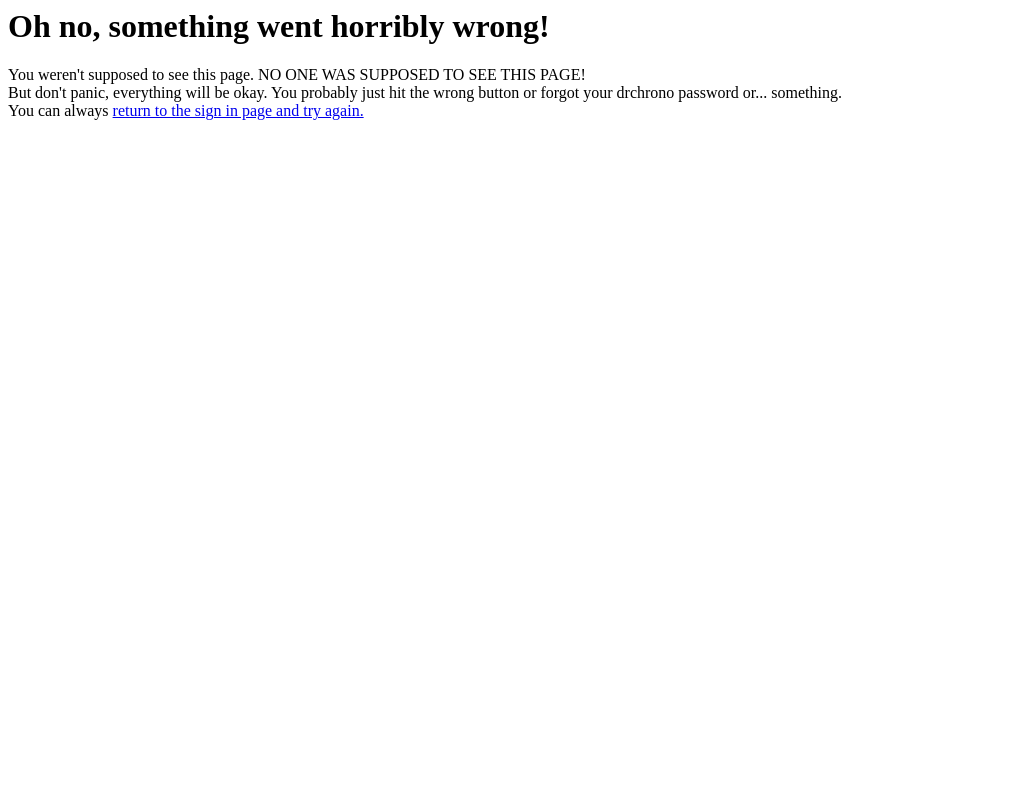
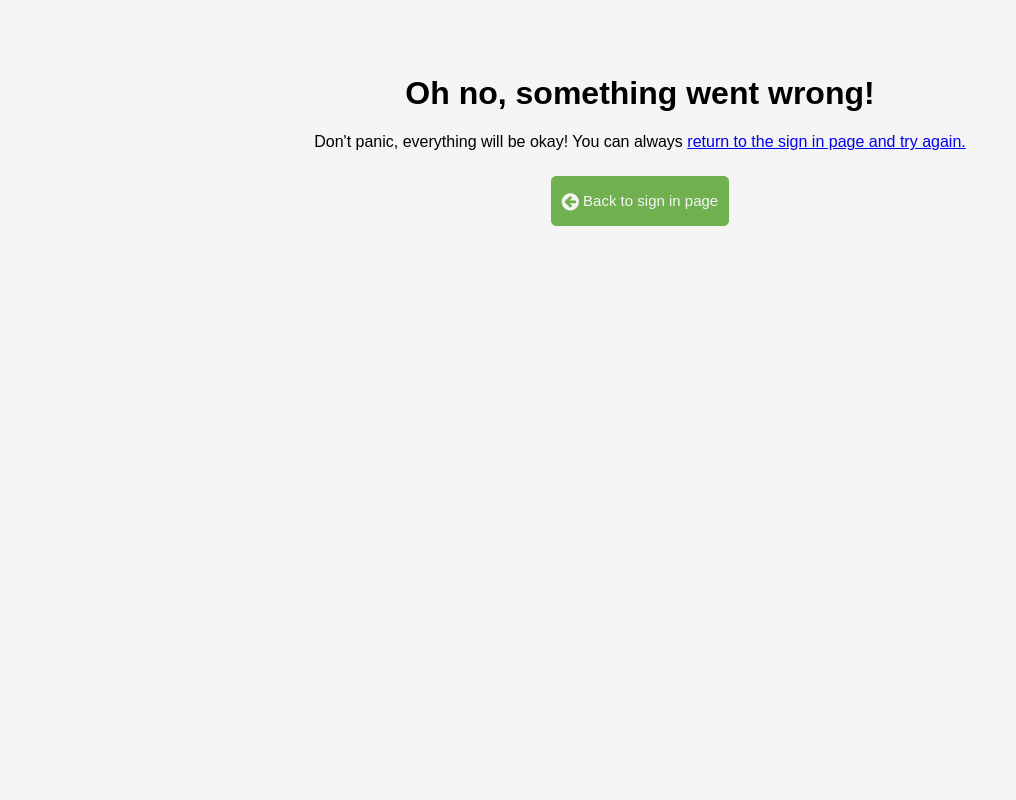
Before and after one commit to eashmore/drchrono-birthdays, a Django app: a page that uses birthday_reminder/templates/sessions/error.html in a window 1280 px wide. Shown: the whole page, without its empty margins (0-1016 px from the left). Run offline with Django 3.2, Linux system fonts and the light colour scheme; parts of the project's set-up code (start-up, migrations or seed data) failed here and were passed over; some libraries are stand-ins or nearby versions.

Commit message:
style(error_view): style login error page

```diff
--- a/birthday_reminder/static/style/birthday_reminder.css
+++ b/birthday_reminder/static/style/birthday_reminder.css
@@ -21,6 +21,10 @@ body {
 
 .display-none {
   display: none;
+}
+
+.center-text {
+  text-align: center;
 }
 
 button {
@@ -237,7 +241,12 @@ button:hover {
   background-color: #309549;
   color: #fff;
   padding: 20px 0px;
+  padding-right: 70px;
   border-radius: 5px;
+}
+
+.loading-screen-content {
+  display: inline-block;
 }
 
 #save-success {
--- a/birthday_reminder/templates/sessions/error.html
+++ b/birthday_reminder/templates/sessions/error.html
@@ -1,4 +1,22 @@
-<h1>Oh no, something went horribly wrong!</h1>
-You weren't supposed to see this page. NO ONE WAS SUPPOSED TO SEE THIS PAGE!<br>
-But don't panic, everything will be okay. You probably just hit the wrong button or forgot your drchrono password or... something.<br>
-You can always <a href="{% url 'birthday_reminder:login' %}">return to the sign in page and try again.</a>
+{% extends 'base.html' %}
+{% block content %}
+
+<div class="center-text">
+  <h1>Oh no, something went wrong!</h1>
+  <p>
+    Don't panic, everything will be okay! You can always
+    <a href="{% url 'birthday_reminder:login' %}">
+      return to the sign in page and try again.
+    </a>
+  </p>
+
+  <div id="login-button">
+    <a href="{% url 'birthday_reminder:login' %}">
+      <button type="button" name="button">
+        <i class="fa fa-arrow-circle-left fa-lg"></i> Back to sign in page
+      </button>
+    </a>
+  </div>
+</div>
+
+{% endblock %}
--- a/birthday_reminder/utils.py
+++ b/birthday_reminder/utils.py
@@ -18,7 +18,7 @@ def update_instance(model, request_body):
 
     model.save()
 
-# Access drchrono api
+# Access drchrono API
 def get_drchrono_user(request_params):
     """
     Get user data from drchrono api and update user and patients rows in db
```
Also changed, not shown: birthday_reminder/templates/index.html (+7 -4 lines), 1 other file.
